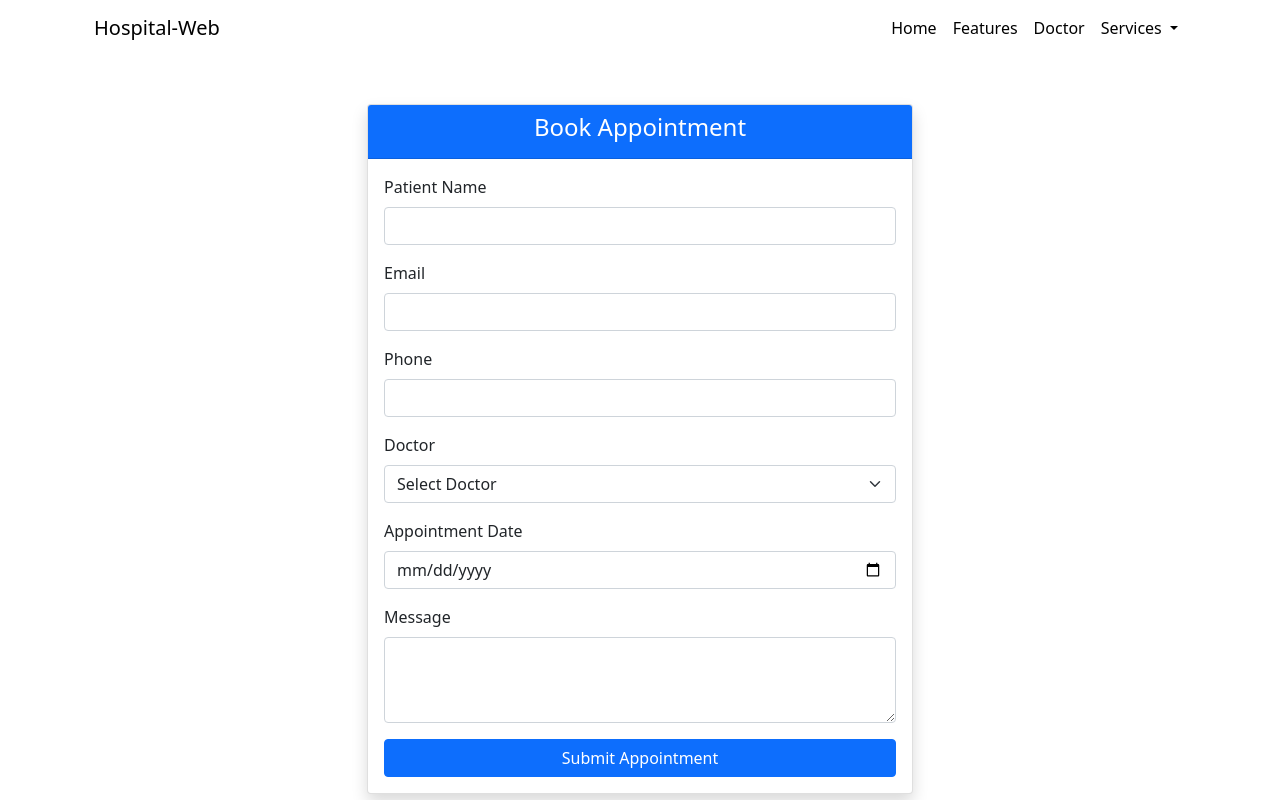
After one commit to SaadRiaz99/Hospital-Web, a Django app: template Django-Web/templates/Apointment.html in a window 1280 px wide. The commit adds this page. Run offline with Django 4.2, Linux system fonts and the light colour scheme; the template is opened without the code that fills it, so the values that code supplies are empty; parts of the project's set-up code (start-up, migrations or seed data) failed here and were passed over.

Commit message:
Add files via upload

```diff
--- a/Django-Web/app/urls.py
+++ b/Django-Web/app/urls.py
@@ -8,5 +8,6 @@ urlpatterns = [
     path("Form.html", views.Form, name="form"),
     path("Services.html", views.Services, name="services"),
     path("Doctor_Detail.html" , views.Doctor_Detail , name= "doctor_Detail"),
-    path("Patient.html" , views.Patient , name= "patient")
+    path("Patient.html" , views.Patient , name= "patient"),
+    path("Apointment.html" , views.Appointment , name= "Apointment")
 ]
--- a/Django-Web/app/views.py
+++ b/Django-Web/app/views.py
@@ -37,3 +37,6 @@ def Doctor_Detail(request):
 
 def Patient(request):
     return render(request, 'Patient.html')
+
+def Appointment(request):
+    return render(request, 'Apointment.html')
--- /dev/null
+++ b/Django-Web/templates/Apointment.html
@@ -0,0 +1,68 @@
+{% extends "Base.html" %}
+{% load static %}
+{% block title %}Appointment{% endblock %}
+
+
+{% block body %}
+
+<div class="container mt-5">
+    <div class="row justify-content-center">
+        <div class="col-md-6">
+
+            <div class="card shadow">
+                <div class="card-header bg-primary text-white text-center">
+                    <h4>Book Appointment</h4>
+                </div>
+
+                <div class="card-body">
+                    <form method="POST">
+                        {% csrf_token %}
+
+                        <div class="mb-3">
+                            <label class="form-label">Patient Name</label>
+                            <input type="text" name="patient_name" class="form-control" required>
+                        </div>
+
+                        <div class="mb-3">
+                            <label class="form-label">Email</label>
+                            <input type="email" name="email" class="form-control" required>
+                        </div>
+
+                        <div class="mb-3">
+                            <label class="form-label">Phone</label>
+                            <input type="text" name="phone" class="form-control" required>
+                        </div>
+
+                        <div class="mb-3">
+                            <label class="form-label">Doctor</label>
+                            <select name="doctor" class="form-select" required>
+                                <option value="">Select Doctor</option>
+                                <option>Dr. Ahmed</option>
+                                <option>Dr. Ali</option>
+                                <option>Dr. Sara</option>
+                            </select>
+                        </div>
+
+                        <div class="mb-3">
+                            <label class="form-label">Appointment Date</label>
+                            <input type="date" name="date" class="form-control" required>
+                        </div>
+
+                        <div class="mb-3">
+                            <label class="form-label">Message</label>
+                            <textarea name="message" class="form-control" rows="3"></textarea>
+                        </div>
+
+                        <button type="submit" class="btn btn-primary w-100">
+                            Submit Appointment
+                        </button>
+                    </form>
+                </div>
+            </div>
+
+        </div>
+    </div>
+</div>
+
+
+{% endblock body %}
--- a/Django-Web/templates/Base.html
+++ b/Django-Web/templates/Base.html
@@ -28,15 +28,16 @@
           <a class="nav-link" href="{% url 'feature' %}">Features</a>
         </li>
         <li class="nav-item">
-          <a class="nav-link" href="{% url 'form' %}">Form</a>
+          <a class="nav-link" href="{% url 'doctor_Detail' %}">Doctor</a>
         </li>
         <li class="nav-item dropdown">
           <a class="nav-link dropdown-toggle" href="#" data-bs-toggle="dropdown">
             Services
           </a>
           <ul class="dropdown-menu">
-            <li><a class="dropdown-item" href="{% url 'doctor_Detail' %}">Doctor</a></li>
+            <li><a class="dropdown-item" href="{% url 'form' %}">Sigup/Login</a></li>
             <li><a class="dropdown-item" href="{% url 'patient' %}">Patient</a></li>
+            <li><a class="dropdown-item" href="{% url 'Apointment'%}}">Appointment</a></li>
           </ul>
         </li>
       </ul>
--- a/Django-Web/templates/Form.html
+++ b/Django-Web/templates/Form.html
@@ -68,4 +68,5 @@
 
 </div>
 </section>
+
 {% endblock %}
--- a/Django-Web/templates/Patient.html
+++ b/Django-Web/templates/Patient.html
@@ -24,7 +24,7 @@
           </div>
           <button type="submit" class="btn btn-primary w-100">Login</button>
           <p class="text-center mt-3">
-            Don't have an account? <a href="#">Sign Up</a>
+            Don't have an account? <a href="">Sign Up</a>
           </p>
         </form>
       </div>
```
Also changed, not shown: Django-Web/Project/db.sqlite3.
